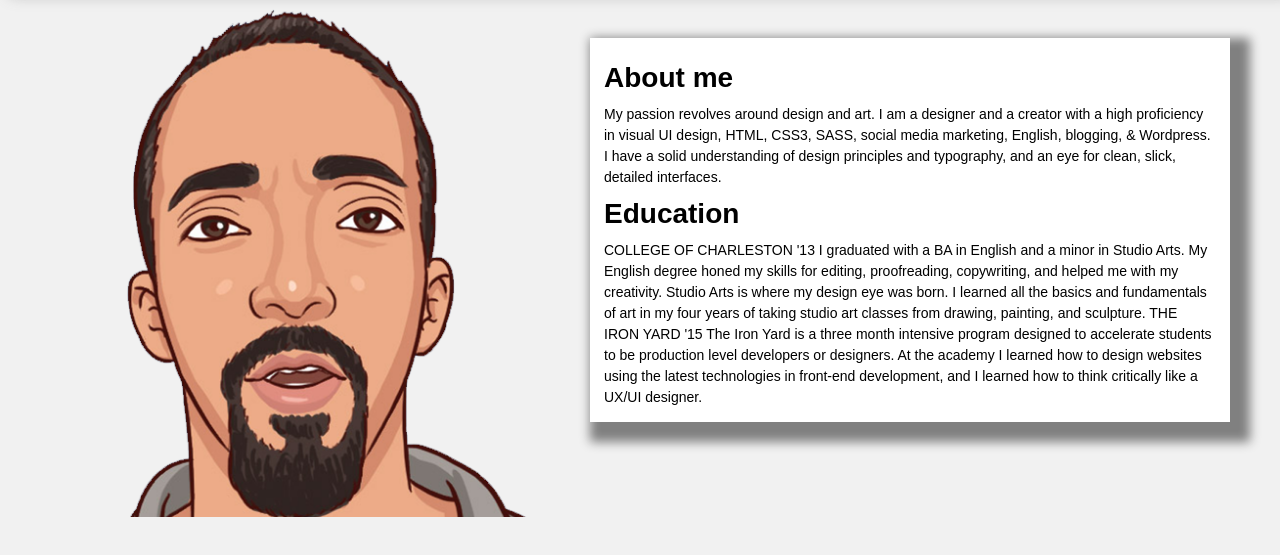
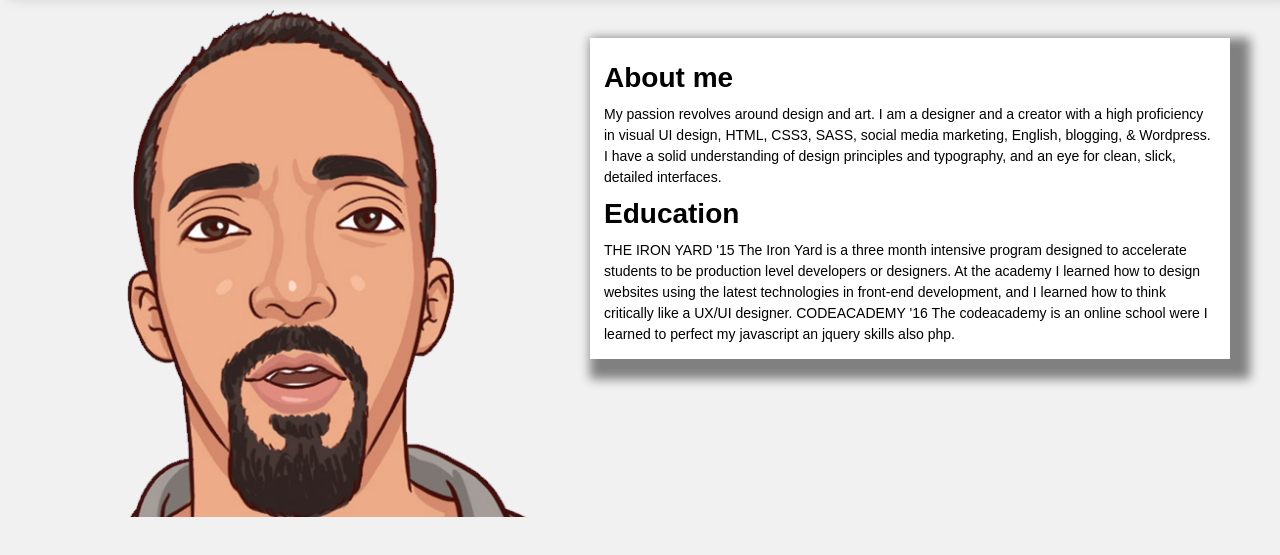
Before and after one commit to reed23/reed23.github.io, a plain HTML site: page aboutme.html in a window 1280 px wide. Shown: the part 87-642 px from the top of the page. Drawn offline with nearby package versions, Linux system fonts and the light colour scheme.

Commit message:
changes to the about me page

```diff
--- a/aboutme.html
+++ b/aboutme.html
@@ -72,11 +72,12 @@ I have a solid understanding of design principles and typography, and an eye for
 
 
 <h1>Education</h1>
-<p>COLLEGE OF CHARLESTON '13
-I graduated with a BA in English and a minor in Studio Arts. My English degree honed my skills for editing, proofreading, copywriting, and helped me with my creativity.
-Studio Arts is where my design eye was born. I learned all the basics and fundamentals of art in my four years of taking studio art classes from drawing, painting, and sculpture.
-THE IRON YARD '15
-The Iron Yard is a three month intensive program designed to accelerate students to be production level developers or designers. At the academy I learned how to design websites using the latest technologies in front-end development, and I learned how to think critically like a UX/UI designer.</p>
+<p>THE IRON YARD '15
+The Iron Yard is a three month intensive program designed to accelerate students to be production level developers or designers. At the academy I learned how to design websites using the latest technologies in front-end development, and I learned how to think critically like a UX/UI designer.
+ CODEACADEMY '16
+ The codeacademy is an online school were I learned to perfect my javascript an jquery skills also php.
+
+</p>
 
 
 
```
